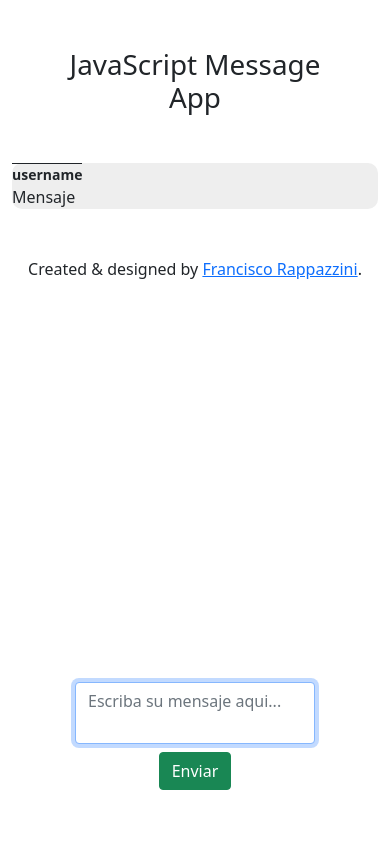
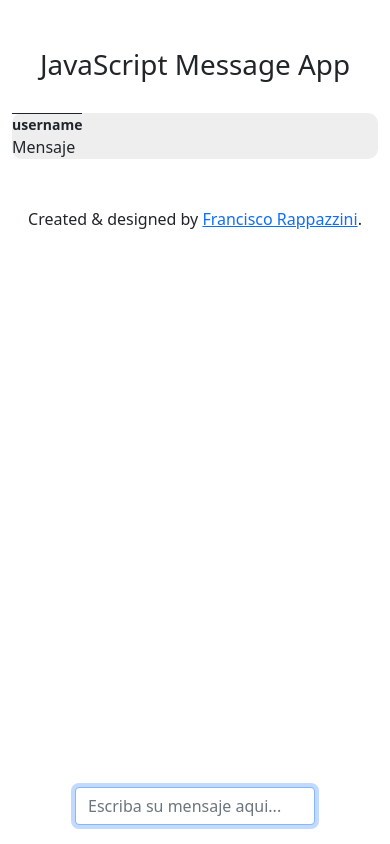
Before and after one commit to franRappazzini/MessagesApp, a website: page messages.html in a window 390 px wide. Drawn offline with nearby package versions, Linux system fonts and the light colour scheme; no server answers.

Commit message:
4th commit

```diff
--- a/js/main.js
+++ b/js/main.js
@@ -65,11 +65,9 @@ function getJSON() {
   $.get(Users, (respuesta, estado) => {
     if (estado === "success") {
       for (let user of respuesta) {
-        let id = 1;
-
         allUsers.push(
           new User(
-            id,
+            user.id,
             user.name,
             user.lastName,
             user.userName,
@@ -77,8 +75,7 @@ function getJSON() {
             user.password
           )
         );
-        console.log(allUsers);
-        id++;
+        // console.log(allUsers);
       }
     }
   });
@@ -90,7 +87,7 @@ function getJSON() {
         allMessages.push(
           new Message(mensaje.email, mensaje.userName, mensaje.message)
         );
-        console.log(allMessages);
+        // console.log(allMessages);
       }
     }
   });
@@ -137,7 +134,7 @@ function newUser() {
     } else {
       // creo objeto User
       let newUser = new User(
-        buscarIDMayor() + 1,
+        buscarIDMayor(),
         nameRegistro,
         lastNameRegistro,
         userNameRegistro,
@@ -228,9 +225,11 @@ function iniciarSesion() {
 
 // -----busca el id mayor de todos los usuarios para poder asignarle +1 a un nuevo usuario-----
 function buscarIDMayor() {
-  for (let i = 0; i <= allUsers.length; i++) {
-    return Math.max(allUsers[i].id);
-  }
+  let usersID = [];
+
+  allUsers.forEach((user) => usersID.push(user.id));
+
+  return Math.max(...usersID) + 1;
 }
 
 // console.log(
--- a/js/messages.js
+++ b/js/messages.js
@@ -96,7 +96,7 @@ function sendMessages() {
     $("#messageForm").val("");
   });
 
-  sendMessageWithEnterKey();
+  // sendMessageWithEnterKey();
 }
 
 // -----enviar mensaje presionando tecla enter-----
@@ -216,3 +216,9 @@ function verUser() {
 
     <p class="m-0">${userLocalStorage.userName}</p>`);
 }
+
+// para mostar ultimos 10 mensajes
+let numeros = [1, 2, 3, 4, 5, 6, 7, 8, 9, 10, 11, 12, 13, 14, 15];
+let numerosMayores = numeros.slice(-10);
+
+console.log(numerosMayores);
--- a/messages.html
+++ b/messages.html
@@ -10,12 +10,14 @@
   </head>
   <body>
     <header class="row container m-auto">
-      <h1 class="col-10 offset-1 text-center my-5">JavaScript Message App</h1>
+      <h1 class="col-md-10 col-12 offset-md-1 text-center mt-5">
+        JavaScript Message App
+      </h1>
 
       <aside
         class="
           header__user
-          col-1
+          col-12 col-md-1
           d-flex
           flex-column
           align-items-center
@@ -36,21 +38,21 @@
         </section>
 
         <form class="send-message__form d-flex flex-column">
-          <textarea
+          <input
+            type="text"
             class="form-control"
             placeholder="Escriba su mensaje aqui..."
             id="messageForm"
             required
-            rows="2"
             autofocus
-          ></textarea>
+          />
 
-          <button
+          <!-- <button
             type="submit"
             class="m-auto btn__send-message btn btn-success"
           >
             Enviar
-          </button>
+          </button> -->
         </form>
       </section>
 
--- a/scss/_base.scss
+++ b/scss/_base.scss
@@ -1,3 +1,9 @@
+header {
+  h1 {
+    margin-bottom: 3rem;
+  }
+}
+
 main {
   .bienvenida__container {
     .aviso__contrasena {
@@ -23,6 +29,7 @@ main {
 
   .chat__container {
     width: 100%;
+    margin: auto;
     background-color: rgb(238, 238, 238);
     border-radius: 10px;
 
@@ -42,14 +49,12 @@ main {
 
     .send-message__form {
       position: fixed;
-      bottom: 0%;
+      bottom: 0vh;
       left: 50%;
       transform: translate(-50%, -50%);
 
-      textarea {
+      input {
         width: 30rem;
-        resize: none;
-        margin-bottom: 0.5rem;
       }
 
       .btn__send-message {
@@ -73,12 +78,23 @@ main {
 
 footer {
   margin-top: 2rem;
+  margin-bottom: 4rem;
 }
 
 @media only screen and (max-width: 576px) {
+  header {
+    h1 {
+      margin-bottom: 1rem;
+    }
+
+    aside {
+      margin-bottom: 1rem;
+    }
+  }
+
   main .chat__container {
     .send-message__form {
-      textarea {
+      input {
         width: 15rem;
       }
     }
```
Also changed, not shown: index.html (+1 -0 lines), css/style.css, 1 other file.
